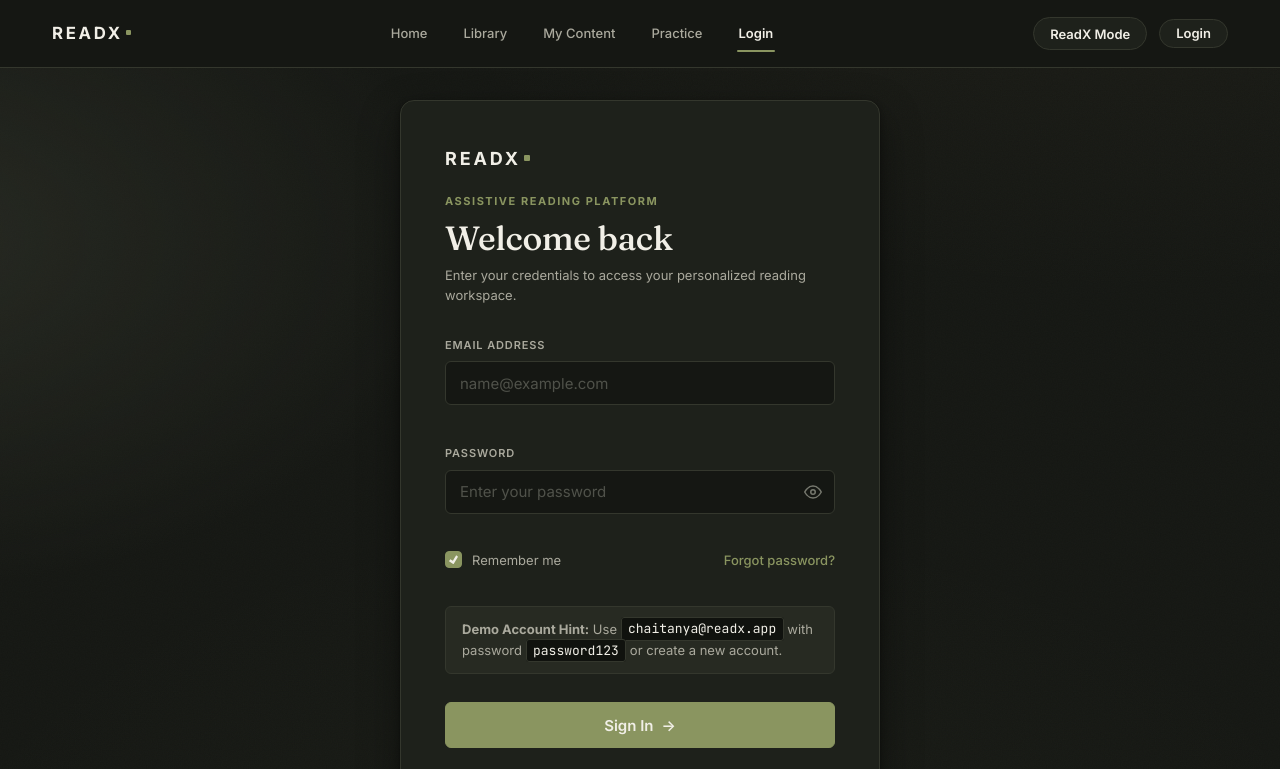
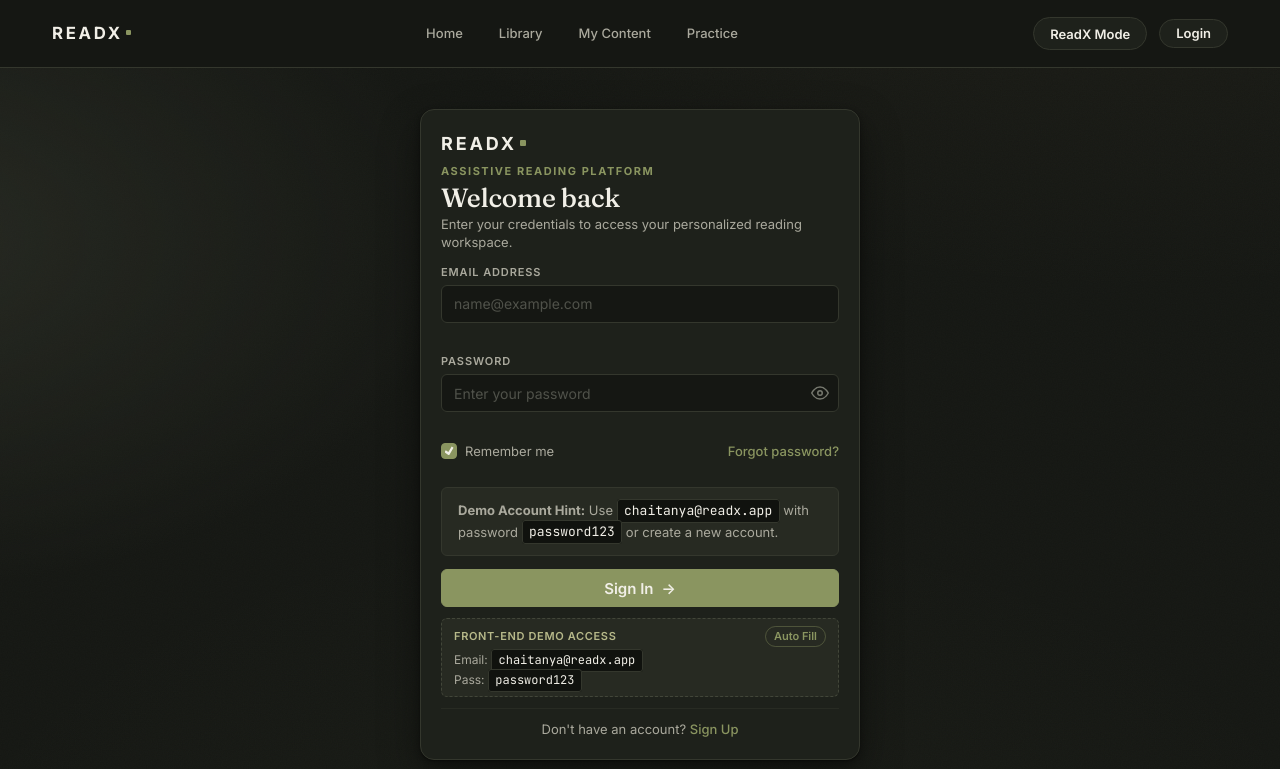
Before and after one commit to Anandsahab/Dyslexia-Furnished, a plain HTML site: page login.html in a window 1280 px wide. Both pictures are taken after a click on the link "Forgot password?". Shown: the top 769 px of the page. Drawn offline with Linux system fonts and the light colour scheme.

Commit message:
Pages formatting

```diff
--- a/css/auth.css
+++ b/css/auth.css
@@ -11,17 +11,21 @@
   color: var(--text-primary);
 }
 
+.auth-page .site-footer {
+  display: none !important;
+}
+
 .auth-main {
   flex: 1;
   display: flex;
   align-items: center;
   justify-content: center;
-  padding: calc(var(--navbar-height) + 2rem) var(--container-gutter) 4rem;
+  padding: calc(var(--navbar-height) + 0.4rem) var(--container-gutter) 0.4rem;
 }
 
 .auth-container {
   width: 100%;
-  max-width: 480px;
+  max-width: 440px;
   margin: 0 auto;
 }
 
@@ -29,14 +33,14 @@
   background: var(--surface-primary);
   border: 1px solid var(--border-color);
   border-radius: var(--radius-lg);
-  padding: clamp(1.75rem, 5vw, 2.75rem);
+  padding: clamp(1rem, 2.5vw, 1.25rem);
   box-shadow: 0 16px 40px rgba(0, 0, 0, 0.4), var(--shadow-sm);
   position: relative;
   overflow: hidden;
 }
 
 .auth-header {
-  margin-bottom: 2rem;
+  margin-bottom: 0.75rem;
   text-align: left;
 }
 
@@ -44,7 +48,7 @@
   display: inline-flex;
   align-items: center;
   gap: 0.5rem;
-  margin-bottom: 1.25rem;
+  margin-bottom: 0.35rem;
 }
 
 .auth-logo-link {
@@ -81,23 +85,23 @@
   letter-spacing: 0.14em;
   text-transform: uppercase;
   color: var(--accent);
-  margin-bottom: 0.5rem;
+  margin-bottom: 0.15rem;
 }
 
 .auth-title {
   font-family: var(--font-display);
-  font-size: clamp(1.6rem, 3.2vw, 2.1rem);
+  font-size: clamp(1.35rem, 2.2vw, 1.65rem);
   font-weight: 500;
-  line-height: 1.2;
+  line-height: 1.15;
   color: var(--text-primary);
-  margin: 0 0 0.5rem;
+  margin: 0 0 0.2rem;
   letter-spacing: -0.01em;
 }
 
 .auth-desc {
-  font-size: var(--fs-small);
+  font-size: 0.8125rem;
   color: var(--text-secondary);
-  line-height: 1.5;
+  line-height: 1.35;
   margin: 0;
 }
 
@@ -105,12 +109,12 @@
 .auth-alert {
   display: none;
   align-items: flex-start;
-  gap: 0.75rem;
-  padding: 0.875rem 1rem;
+  gap: 0.5rem;
+  padding: 0.5rem 0.75rem;
   border-radius: var(--radius-sm);
-  font-size: var(--fs-small);
-  line-height: 1.45;
-  margin-bottom: 1.5rem;
+  font-size: 0.8125rem;
+  line-height: 1.35;
+  margin-bottom: 0.75rem;
   animation: authAlertIn 240ms cubic-bezier(0.16, 1, 0.3, 1) forwards;
 }
 
@@ -163,7 +167,7 @@
 .auth-form {
   display: flex;
   flex-direction: column;
-  gap: 1.25rem;
+  gap: 0.65rem;
 }
 
 .auth-form .form-group {
@@ -181,15 +185,15 @@
   text-transform: uppercase;
   letter-spacing: 0.08em;
   color: var(--text-secondary);
-  margin-bottom: 0.45rem;
+  margin-bottom: 0.25rem;
 }
 
 .auth-form .form-input {
   width: 100%;
-  height: 44px;
-  padding: 0 0.875rem;
+  height: 38px;
+  padding: 0 0.75rem;
   font-family: var(--font-sans);
-  font-size: 0.9375rem;
+  font-size: 0.875rem;
   border: 1px solid var(--border-color);
   border-radius: var(--radius-sm);
   background: var(--bg-primary);
@@ -224,7 +228,7 @@
 }
 
 .input-password-wrap .form-input {
-  padding-right: 2.75rem;
+  padding-right: 2.5rem;
 }
 
 .password-toggle-btn {
@@ -232,7 +236,7 @@
   right: 0;
   top: 0;
   bottom: 0;
-  width: 44px;
+  width: 38px;
   display: flex;
   align-items: center;
   justify-content: center;
@@ -275,7 +279,7 @@
   display: none;
   font-size: 0.75rem;
   color: #E8A598;
-  margin-top: 0.35rem;
+  margin-top: 0.25rem;
   line-height: 1.35;
 }
 
@@ -291,13 +295,13 @@
   justify-content: space-between;
   gap: 1rem;
   font-size: var(--fs-small);
-  margin-top: -0.25rem;
+  margin-top: -0.1rem;
 }
 
 .auth-checkbox-label {
   display: inline-flex;
   align-items: center;
-  gap: 0.625rem;
+  gap: 0.5rem;
   cursor: pointer;
   user-select: none;
   color: var(--text-secondary);
@@ -307,8 +311,8 @@
 .auth-checkbox-label input[type="checkbox"] {
   appearance: none;
   -webkit-appearance: none;
-  width: 17px;
-  height: 17px;
+  width: 16px;
+  height: 16px;
   border: 1px solid var(--border-color);
   border-radius: 4px;
   background: var(--bg-primary);
@@ -378,7 +382,7 @@
 /* Submit Button */
 .auth-submit-btn {
   width: 100%;
-  height: 46px;
+  height: 38px;
   display: inline-flex;
   align-items: center;
   justify-content: center;
@@ -391,7 +395,7 @@
   font-size: var(--fs-body);
   font-weight: 600;
   cursor: pointer;
-  margin-top: 0.5rem;
+  margin-top: 0.2rem;
   transition:
     background-color var(--transition-fast),
     border-color var(--transition-fast),
@@ -426,24 +430,24 @@
 
 /* Footer Switch (Don't have account / Already have account) */
 .auth-footer {
-  margin-top: 2rem;
-  padding-top: 1.5rem;
+  margin-top: 0.7rem;
+  padding-top: 0.6rem;
   border-top: 1px solid var(--border-subtle);
   text-align: center;
-  font-size: var(--fs-small);
+  font-size: 0.8125rem;
   color: var(--text-secondary);
 }
 
 /* Demo account hint box */
 .auth-demo-hint {
-  margin-top: 1.5rem;
-  padding: 0.875rem 1rem;
+  margin-top: 0.65rem;
+  padding: 0.45rem 0.75rem;
   background: var(--surface-secondary);
   border: 1px dashed var(--border-strong);
   border-radius: var(--radius-sm);
   font-size: 0.75rem;
   color: var(--text-secondary);
-  line-height: 1.5;
+  line-height: 1.35;
 }
 
 .auth-demo-hint-title {
@@ -554,6 +558,14 @@
 }
 
 /* Responsive adjustments */
+@media (min-height: 600px) and (min-width: 768px) {
+  .auth-page {
+    height: 100vh;
+    height: 100dvh;
+    overflow: hidden;
+  }
+}
+
 @media (max-width: 580px) {
   .auth-main {
     padding: calc(var(--navbar-height) + 1.25rem) 1rem 3rem;
--- a/js/auth.js
+++ b/js/auth.js
@@ -95,8 +95,10 @@ const ReadXAuth = {
   // Get user avatar initial
   getAvatarInitial() {
     const user = this.getCurrentUser();
-    if (!user || !user.name) return 'R';
-    return user.name.trim().charAt(0).toUpperCase();
+    if (!user) return 'R';
+    const nameStr = (user.name || user.email || '').trim();
+    if (!nameStr) return 'R';
+    return nameStr.charAt(0).toUpperCase();
   },
 
   // Register a new user
@@ -241,9 +243,11 @@ const ReadXAuth = {
   // Guard protected pages
   protectPage({ redirectUrl = 'login.html' } = {}) {
     if (!this.isLoggedIn()) {
-      const currentPath = window.location.pathname.split('/').pop() || 'index.html';
+      const page = window.location.pathname.split('/').pop() || 'index.html';
+      const search = window.location.search || '';
+      const currentPath = page + search;
       const target = `${redirectUrl}?redirect=${encodeURIComponent(currentPath)}`;
-      window.location.href = target;
+      window.location.replace(target);
       return false;
     }
     return true;
--- a/js/library.js
+++ b/js/library.js
@@ -714,6 +714,11 @@ const Visualizer = {
 };
 
 document.addEventListener('DOMContentLoaded', () => {
+  // Protect page: require login
+  if (typeof ReadXAuth !== 'undefined' && !ReadXAuth.protectPage()) {
+    return;
+  }
+
   const browse = document.getElementById('libraryBrowse');
   const workspace = document.getElementById('libraryWorkspace');
   const grid = document.getElementById('libraryGrid');
--- a/js/main.js
+++ b/js/main.js
@@ -434,28 +434,27 @@ const App = {
     const currentUser = (typeof ReadXAuth !== 'undefined') ? ReadXAuth.getCurrentUser() : null;
     const profile = currentUser || (typeof ReadXData !== 'undefined' ? ReadXData.getProfile() : { name: 'R' });
     const isLoggedIn = !!currentUser;
-    const avatarLetter = (profile.name || 'R').charAt(0).toUpperCase();
+
+    let avatarLetter = 'R';
+    if (typeof ReadXAuth !== 'undefined' && ReadXAuth.getAvatarInitial) {
+      avatarLetter = ReadXAuth.getAvatarInitial();
+    } else {
+      const rawName = (currentUser && (currentUser.name || currentUser.email)) || profile.name || 'R';
+      avatarLetter = (rawName.trim().charAt(0) || 'R').toUpperCase();
+    }
+
+    const userName = (currentUser && (currentUser.name || currentUser.email)) || profile.name || 'User';
 
     const authActionHTML = isLoggedIn
-      ? `<a href="profile.html" class="nav-avatar" id="navAvatar" title="Profile (${profile.name})" aria-label="Profile (${profile.name})">${avatarLetter}</a>`
+      ? `<a href="profile.html" class="nav-avatar" id="navAvatar" title="Profile (${userName})" aria-label="Profile (${userName})">${avatarLetter}</a>`
       : `<a href="login.html" class="nav-login-btn" id="navLoginBtn">Login</a>`;
 
-    const mobileLinksHTML = isLoggedIn
-      ? `
-        <a href="index.html">Home</a>
-        <a href="library.html">Library</a>
-        <a href="upload.html">My Content</a>
-        <a href="practice.html">Practice</a>
-        <a href="profile.html">Profile (${profile.name})</a>
-        <a href="#" id="mobileLogoutLink" style="color: #E8A598;">Logout</a>
-      `
-      : `
-        <a href="index.html">Home</a>
-        <a href="library.html">Library</a>
-        <a href="upload.html">My Content</a>
-        <a href="practice.html">Practice</a>
-        <a href="login.html">Login</a>
-      `;
+    const mobileLinksHTML = `
+      <a href="index.html">Home</a>
+      <a href="library.html">Library</a>
+      <a href="upload.html">My Content</a>
+      <a href="practice.html">Practice</a>
+    `;
 
     const navHTML = `
       <nav class="navbar">
@@ -629,6 +628,23 @@ const App = {
         if (typeof ReadXAuth !== 'undefined') ReadXAuth.logout();
       });
     }
+
+    // Intercept clicks on protected links (Library & My Content) when logged out
+    document.addEventListener('click', (e) => {
+      const link = e.target.closest('a');
+      if (!link) return;
+
+      const href = link.getAttribute('href');
+      if (!href || href.startsWith('#') || href.includes('://')) return;
+
+      const pathPart = href.split('?')[0].split('#')[0];
+      const protectedPages = ['library.html', 'upload.html'];
+
+      if (protectedPages.includes(pathPart) && typeof ReadXAuth !== 'undefined' && !ReadXAuth.isLoggedIn()) {
+        e.preventDefault();
+        window.location.href = `login.html?redirect=${encodeURIComponent(href)}`;
+      }
+    });
   },
 
   initMobileNav() {
--- a/login.html
+++ b/login.html
@@ -142,10 +142,15 @@
 
       // Check URL parameters for any notification (e.g. signup success or protected redirect)
       const urlParams = new URLSearchParams(window.location.search);
+      const redirectParam = urlParams.get('redirect');
       if (urlParams.get('registered') === 'true') {
         showAlert('Account created successfully! Please sign in.', 'success');
-      } else if (urlParams.get('redirect')) {
+      } else if (redirectParam) {
         showAlert('Please sign in to access that page.', 'error');
+        const signupLink = document.querySelector('.auth-footer a[href="signup.html"]');
+        if (signupLink) {
+          signupLink.href = `signup.html?redirect=${encodeURIComponent(redirectParam)}`;
+        }
       }
 
       // Toggle password visibility
```
Also changed, not shown: index.html (+2 -2 lines), library.html (+9 -0 lines), signup.html (+9 -0 lines), upload.html (+9 -0 lines).
